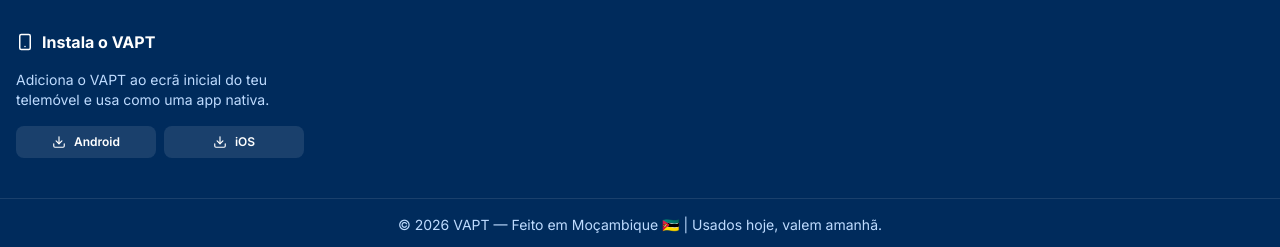
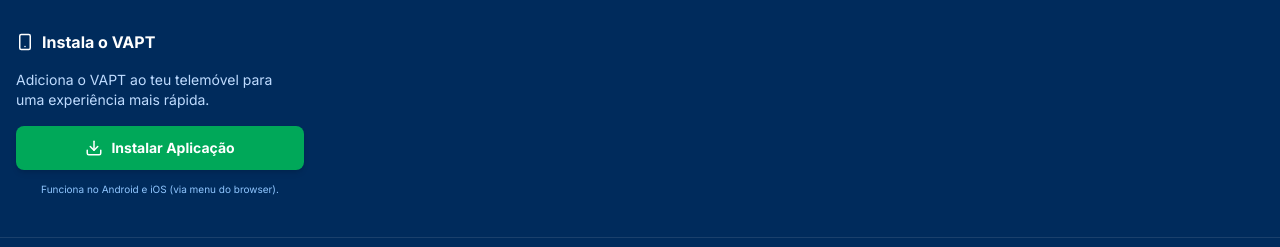
Before and after one commit to desiderio1-tech/vapt-frontend, a Next.js app: page / in a window 1280 px wide. Shown: the part 994-1241 px from the top of the page. Built offline with nearby package versions, Linux system fonts and the light colour scheme; no server answers.

Commit message:
Fix: Botao de instalacao nativo da PWA no Footer

```diff
--- a/src/components/Footer.tsx
+++ b/src/components/Footer.tsx
@@ -1,29 +1,46 @@
-'use client'; // Necessário para usares o alert/onClick
+'use client';
 
 import Link from 'next/link';
 import toast from 'react-hot-toast';
 import { Download, Smartphone } from 'lucide-react';
+import { useState, useEffect } from 'react';
 
 export default function Footer() {
+  const [deferredPrompt, setDeferredPrompt] = useState<any>(null);
 
-  const handleInstallAndroid = () => {
-    toast.success('Para instalar no Android:\n1. Abre o menu do Chrome (3 pontos).\n2. Clica em "Instalar aplicação".', {
-      duration: 6000,
-      icon: '🤖'
-    });
-  };
+  useEffect(() => {
+    // O Chrome do Android dispara este evento quando o site está pronto para ser instalado
+    const handler = (e: any) => {
+      e.preventDefault();
+      setDeferredPrompt(e);
+    };
+    window.addEventListener('beforeinstallprompt', handler);
 
-  const handleInstalliOS = () => {
-    toast.success('Para instalar no iPhone:\n1. Clica no botão Partilhar do Safari.\n2. Escolhe "Adicionar ao ecrã principal".', {
-      duration: 6000,
-      icon: '🍎'
-    });
+    return () => window.removeEventListener('beforeinstallprompt', handler);
+  }, []);
+
+  const handleInstall = async () => {
+    // Se o browser Android suportar instalação nativa
+    if (deferredPrompt) {
+      deferredPrompt.prompt();
+      const { outcome } = await deferredPrompt.userChoice;
+      if (outcome === 'accepted') {
+        toast.success('VAPT instalado com sucesso!');
+      }
+      setDeferredPrompt(null);
+    } else {
+      // Fallback: Se for iPhone ou o browser não suportar
+      toast('Para instalar, usa o menu do teu browser e escolhe "Adicionar ao ecrã inicial".', {
+        icon: '📲',
+        duration: 6000,
+      });
+    }
   };
 
   return (
     <footer className="bg-vapt-blue text-white mt-16">
       <div className="max-w-7xl mx-auto px-4 py-10 grid grid-cols-1 md:grid-cols-4 gap-8">
-        {/* ... (Mantém as colunas 1, 2 e 3 iguais) ... */}
+        {/* ... (As tuas 3 colunas anteriores mantêm-se) ... */}
 
         {/* COLUNA 4 - INSTALAR APP */}
         <div>
@@ -31,22 +48,19 @@ export default function Footer() {
             <Smartphone size={18} /> Instala o VAPT
           </h4>
           <p className="text-sm text-blue-200 mb-4">
-            Adiciona o VAPT ao ecrã inicial do teu telemóvel e usa como uma app nativa.
+            Adiciona o VAPT ao teu telemóvel para uma experiência mais rápida.
           </p>
-          <div className="flex gap-2">
-            <button
-              onClick={handleInstallAndroid}
-              className="flex-1 bg-white/10 hover:bg-white/20 px-3 py-2 rounded-lg text-xs font-semibold flex items-center justify-center gap-2 transition"
-            >
-              <Download size={14} /> Android
-            </button>
-            <button
-              onClick={handleInstalliOS}
-              className="flex-1 bg-white/10 hover:bg-white/20 px-3 py-2 rounded-lg text-xs font-semibold flex items-center justify-center gap-2 transition"
-            >
-              <Download size={14} /> iOS
-            </button>
-          </div>
+
+          <button
+            onClick={handleInstall}
+            className="w-full bg-vapt-green hover:bg-green-700 text-white px-4 py-3 rounded-lg text-sm font-bold flex items-center justify-center gap-2 transition shadow-md"
+          >
+            <Download size={18} /> Instalar Aplicação
+          </button>
+
+          <p className="text-[10px] text-blue-300 mt-3 text-center">
+            Funciona no Android e iOS (via menu do browser).
+          </p>
         </div>
       </div>
 
```
